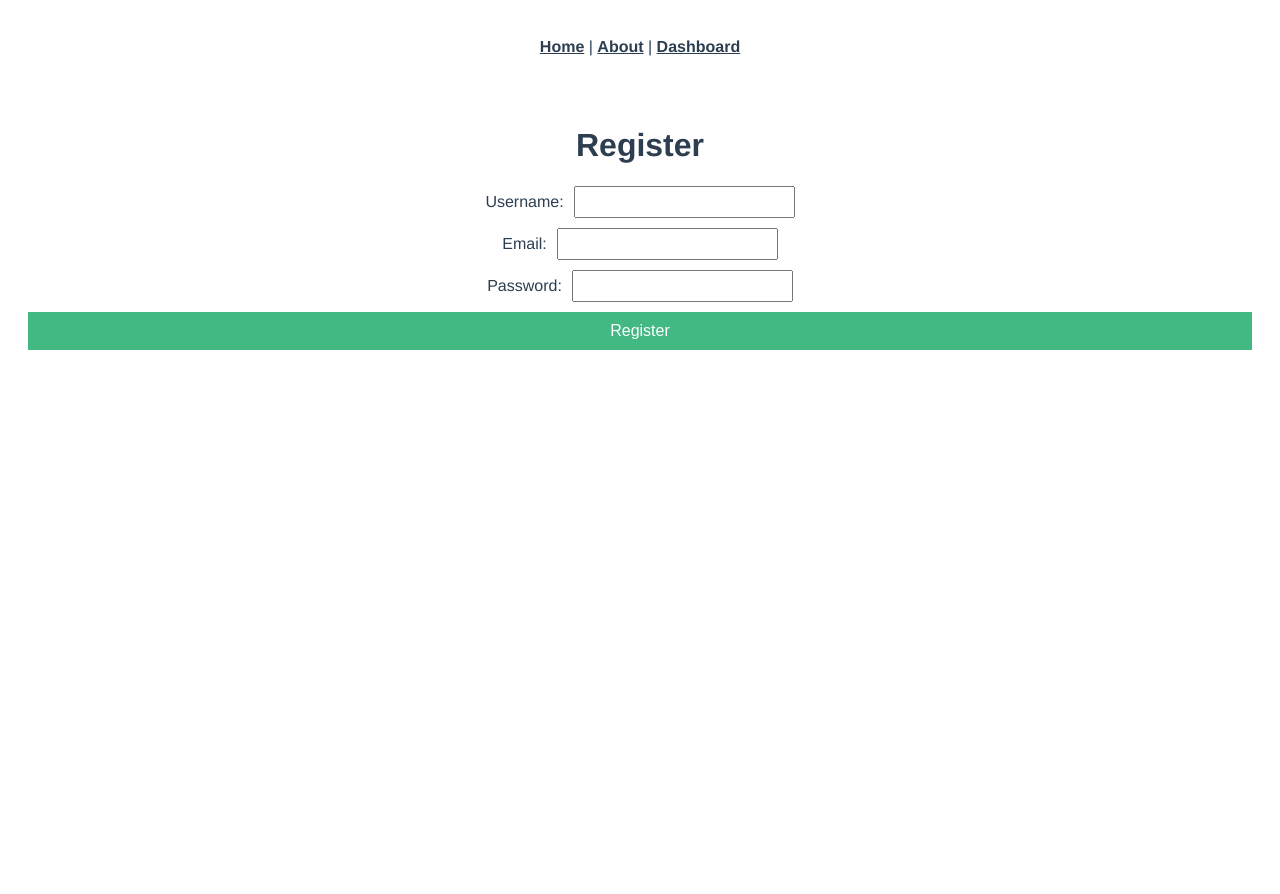
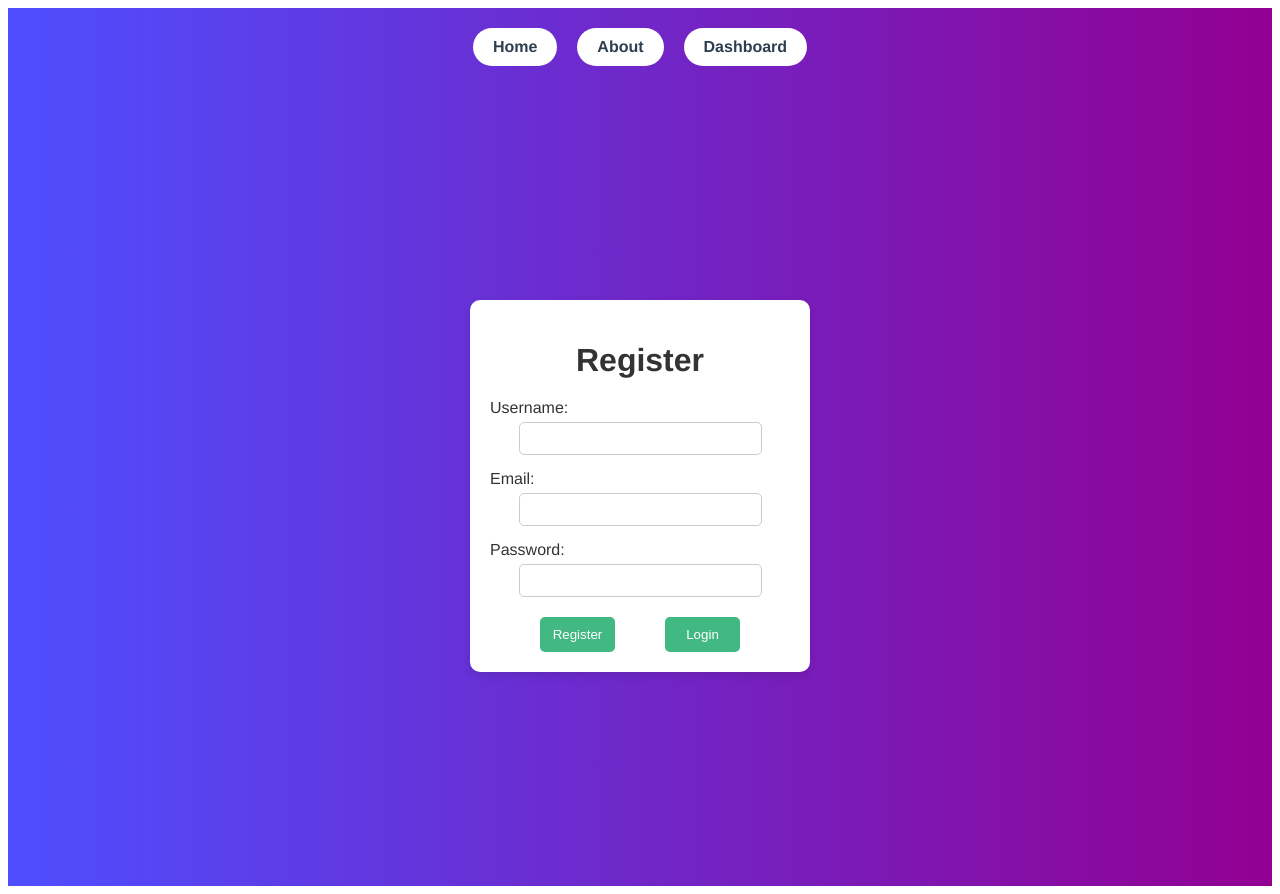
Before and after one commit to Scalza10/FlowFlix, a Vue app in the folder frontend/: page /register in a window 1280 px wide. Before the commit the page ends 800 px from the top, so only its background shows below. Built offline with nearby package versions, Linux system fonts and the light colour scheme.

Commit message:
redesigning some of the pages to give them a better look

```diff
--- a/frontend/src/App.vue
+++ b/frontend/src/App.vue
@@ -1,9 +1,11 @@
 <template>
   <div id="app">
     <nav>
-      <router-link to="/">Home</router-link> |
-      <router-link to="/about">About</router-link> |
-      <router-link to="/dashboard">Dashboard</router-link>
+      <div class="nav-container">
+        <router-link to="/" class="nav-link" active-class="active-link">Home</router-link>
+        <router-link to="/about" class="nav-link" active-class="active-link">About</router-link>
+        <router-link to="/dashboard" class="nav-link" active-class="active-link">Dashboard</router-link>
+      </div>
     </nav>
     <router-view :username="username"/>
   </div>
@@ -30,18 +32,39 @@ export default {
   -moz-osx-font-smoothing: grayscale;
   text-align: center;
   color: #2c3e50;
+  background: linear-gradient(to right, #4e4eff, #920092); /* Background gradient */
+  min-height: 100vh;
+  display: flex;
+  flex-direction: column;
 }
 
 nav {
-  padding: 30px;
+  padding: 20px;
 }
 
-nav a {
-  font-weight: bold;
-  color: #2c3e50;
+.nav-container {
+  display: flex;
+  justify-content: center;
+  gap: 20px;
 }
 
-nav a.router-link-exact-active {
-  color: #42b983;
+.nav-link {
+  padding: 10px 20px;
+  border-radius: 20px;
+  background-color: #ffffff;
+  color: #2c3e50;
+  text-decoration: none;
+  font-weight: bold;
+  transition: background-color 0.3s, color 0.3s;
+}
+
+.nav-link:hover {
+  background-color: #42b983;
+  color: white;
+}
+
+.active-link {
+  background-color: #42b983;
+  color: white;
 }
 </style>
--- a/frontend/src/views/AboutView.vue
+++ b/frontend/src/views/AboutView.vue
@@ -1,5 +1,98 @@
 <template>
-  <div class="about">
-    <h1>This is an about page</h1>
+  <div class="about-container">
+    <div class="about-card">
+      <h1>About Us</h1>
+      <p>
+        Welcome to my application! I am dedicated to providing the best service possible. As a passionate Software Engineer and Developer, I strive to continuously improve and innovate.
+      </p>
+      <div class="about-content">
+        <div class="about-section">
+          <h2>My Mission</h2>
+          <p>
+            My mission is to deliver high-quality products that bring value to users. I am committed to continuous improvement and innovation to meet the needs of my customers.
+          </p>
+        </div>
+        <div class="about-section">
+          <h2>About Me</h2>
+          <ul>
+            <li>Sebastian Calzadilla - Software Engineer and Developer</li>
+          </ul>
+        </div>
+        <div class="about-section">
+          <h2>Contact Me</h2>
+          <p>
+            If you have any questions or feedback, feel free to reach out to me at <a href="mailto:info@ourapp.com">info@ourapp.com</a>.
+          </p>
+        </div>
+      </div>
+    </div>
   </div>
 </template>
+
+<script>
+export default {
+  name: "AboutView",
+};
+</script>
+
+<style scoped>
+.about-container {
+  display: flex;
+  justify-content: center;
+  align-items: center;
+  padding: 20px;
+  background: linear-gradient(to right, #4e4eff, #920092);
+  min-height: 100vh;
+}
+
+.about-card {
+  background: white;
+  padding: 20px;
+  border-radius: 10px;
+  box-shadow: 0 4px 8px rgba(0, 0, 0, 0.1);
+  max-width: 800px;
+  width: 100%;
+  text-align: center;
+}
+
+h1 {
+  margin-bottom: 20px;
+  color: #333;
+}
+
+.about-content {
+  text-align: left;
+}
+
+.about-section {
+  margin-bottom: 20px;
+}
+
+.about-section h2 {
+  color: #42b983;
+  margin-bottom: 10px;
+}
+
+.about-section p,
+.about-section ul {
+  color: #333;
+}
+
+.about-section ul {
+  list-style-type: none;
+  padding: 0;
+}
+
+.about-section ul li {
+  margin-bottom: 5px;
+}
+
+.about-section a {
+  color: #42b983;
+  text-decoration: none;
+}
+
+.about-section a:hover {
+  text-decoration: underline;
+}
+</style>
--- a/frontend/src/views/LoginView.vue
+++ b/frontend/src/views/LoginView.vue
@@ -1,21 +1,26 @@
 <template>
-  <div class="login">
+  <div class="login-container">
+    <div class="login-card">
       <h1>Login</h1>
       <form @submit.prevent="handleLogin">
-      <div>
+        <div class="input-group">
           <label for="username">Username:</label>
           <input type="text" id="username" v-model="username" required />
         </div>
-      <div>
+        <div class="input-group">
           <label for="password">Password:</label>
           <input type="password" id="password" v-model="password" required />
         </div>
-      <button type="submit">Login</button>
+        <div class="actions">
+          <button type="submit" class="login-button">Login</button>
+          <router-link to="/register">
+            <button type="button" class="register-button">Register</button>
+          </router-link>
+        </div>
       </form>
-    <p v-if="message">{{ message }}</p>
-    <router-link to="/register">
-      <button>Go to Register</button>
-    </router-link>
+      <p v-if="message" class="message">{{ message }}</p>
+      <p class="forgot-password">Forgot your password?</p>
+    </div>
   </div>
 </template>
 
@@ -43,88 +48,93 @@ export default {
         });
 
         if (response && response.data) {
-          this.message = response.data.message || "Login successful!";
-          if (response.data.access_token) {
-            // Use the Vuex 'login' action mapped earlier
-            await this.login(response.data.access_token);
-            this.$router.push("/dashboard");
-          } else {
-            throw new Error("Access token not found");
-          }
-        } else {
-          this.message = "Invalid response from the server.";
+          this.message = response.data.message;
+          this.$store.dispatch('login', response.data.access_token);
+          this.$router.push('/dashboard');
         }
       } catch (error) {
-        console.log(error);
-        if (error.response && error.response.data) {
-          this.message = error.response.data.message || "Login failed.";
-        } else if (error.message) {
-          this.message = error.message;
+        if (error.response) {
+          this.message = error.response.data.message;
         } else {
-          this.message = "An error occurred. Please try again.";
+          this.message = 'An error occurred. Please try again.';
         }
       }
-    },
-  },
+    }
+  }
 };
 </script>
 
 <style scoped>
-.login {
-  padding: 20px;
+.login-container {
+  display: flex;
+  justify-content: center;
+  align-items: center;
+  height: 100vh;
+  background: linear-gradient(to right, #4e4eff, #920092);
 }
 
-.login h1 {
-  color: #2c3e50;
+.login-card {
+  background: white;
+  padding: 20px;
+  border-radius: 10px;
+  box-shadow: 0 4px 8px rgba(0, 0, 0, 0.1);
+  text-align: center;
+  width: 300px;
 }
 
-.login form {
-  display: flex;
-  flex-direction: column;
+h1 {
+  margin-bottom: 20px;
+  color: #333;
 }
 
-.login form div {
-  margin-bottom: 10px;
+.input-group {
+  margin-bottom: 15px;
+  text-align: left;
 }
 
-.login form label {
-  margin-right: 10px;
+.input-group label {
+  display: block;
+  margin-bottom: 5px;
+  color: #333;
 }
 
-.login form input {
-  padding: 5px;
-  font-size: 16px;
+.input-group input {
+  width: 75%; /* Set the width to 75% of the login-card */
+  padding: 8px;
+  border: 1px solid #ccc;
+  border-radius: 5px;
+  margin: 0 auto; /* Center the input */
+  display: block; /* Center the input */
 }
 
-.login form button {
+.actions {
+  display: flex;
+  justify-content: space-evenly;
+  margin-top: 20px;
+}
+
+.login-button, .register-button {
   padding: 10px;
-  font-size: 16px;
   background-color: #42b983;
   color: white;
   border: none;
+  border-radius: 5px;
   cursor: pointer;
+  width: 100px;
 }
 
-.login form button:hover {
+.login-button:hover, .register-button:hover {
   background-color: #369f6b;
 }
 
-.login p {
+.message {
   margin-top: 20px;
   color: #42b983;
 }
 
-.router-link button {
+.forgot-password {
   margin-top: 10px;
-  padding: 10px;
-  font-size: 16px;
-  background-color: #42b983;
-  color: white;
-  border: none;
+  color: #333;
   cursor: pointer;
 }
-
-.router-link button:hover {
-  background-color: #369f6b;
-}
 </style>
--- a/frontend/src/views/RegisterView.vue
+++ b/frontend/src/views/RegisterView.vue
@@ -1,22 +1,29 @@
 <template>
-  <div class="register">
+  <div class="register-container">
+    <div class="register-card">
       <h1>Register</h1>
       <form @submit.prevent="register">
-      <div>
+        <div class="input-group">
           <label for="username">Username:</label>
           <input type="text" id="username" v-model="username" required />
         </div>
-      <div>
+        <div class="input-group">
           <label for="email">Email:</label>
           <input type="email" id="email" v-model="email" required />
         </div>
-      <div>
+        <div class="input-group">
           <label for="password">Password:</label>
           <input type="password" id="password" v-model="password" required />
         </div>
-      <button type="submit">Register</button>
+        <div class="actions">
+          <button type="submit" class="register-button">Register</button>
+          <router-link to="/login">
+            <button type="button" class="login-button">Login</button>
+          </router-link>
+        </div>
       </form>
-    <p v-if="message">{{ message }}</p>
+      <p v-if="message" class="message">{{ message }}</p>
+    </div>
   </div>
 </template>
 
@@ -49,6 +56,9 @@ export default {
         if (response.ok) {
           const data = await response.json();
           this.message = data.message;
+          await new Promise((resolve) => setTimeout(resolve, 5000));
+          this.$store.dispatch('login', data.access_token);
+          this.$router.push('/dashboard');
         } else {
           const errorData = await response.json();
           this.message = errorData.message;
@@ -62,42 +72,70 @@ export default {
 </script>
 
 <style scoped>
-.register {
-  padding: 20px;
+.register-container {
+  display: flex;
+  justify-content: center;
+  align-items: center;
+  height: 100vh;
+  background: linear-gradient(to right, #4e4eff, #920092);
 }
 
-.register h1 {
-  color: #2c3e50;
+.register-card {
+  background: white;
+  padding: 20px;
+  border-radius: 10px;
+  box-shadow: 0 4px 8px rgba(0, 0, 0, 0.1);
+  text-align: center;
+  width: 300px;
 }
 
-.register form {
-  display: flex;
-  flex-direction: column;
+h1 {
+  margin-bottom: 20px;
+  color: #333;
 }
 
-.register form div {
-  margin-bottom: 10px;
+.input-group {
+  margin-bottom: 15px;
+  text-align: left;
 }
 
-.register form label {
-  margin-right: 10px;
+.input-group label {
+  display: block;
+  margin-bottom: 5px;
+  color: #333;
 }
 
-.register form input {
-  padding: 5px;
-  font-size: 16px;
+.input-group input {
+  width: 75%; /* Set the width to 75% of the register-card */
+  padding: 8px;
+  border: 1px solid #ccc;
+  border-radius: 5px;
+  margin: 0 auto; /* Center the input */
+  display: block; /* Center the input */
 }
 
-.register form button {
+.actions {
+  display: flex;
+  justify-content: space-evenly;
+  margin-top: 20px;
+}
+
+.register-button, .login-button {
+  width: 75px;
   padding: 10px;
-  font-size: 16px;
   background-color: #42b983;
   color: white;
   border: none;
+  border-radius: 5px;
   cursor: pointer;
 }
 
-.register form button:hover {
+.register-button:hover, .login-button:hover {
   background-color: #369f6b;
 }
+
+.message {
+  margin-top: 20px;
+  color: #42b983;
+}
 </style>
--- a/frontend/vue.config.js
+++ b/frontend/vue.config.js
@@ -1,4 +1,13 @@
 const { defineConfig } = require('@vue/cli-service')
+
 module.exports = defineConfig({
-  transpileDependencies: true
+  transpileDependencies: true,
+  devServer: {
+    proxy: {
+      '/api': {
+        target: 'http://127.0.0.1:5000',
+        changeOrigin: true
+      }
+    }
+  }
 })
```
Also changed, not shown: 1 other file (tests, documents, lock files or other folders). Lines whose indentation alone changed are shown as unchanged.
